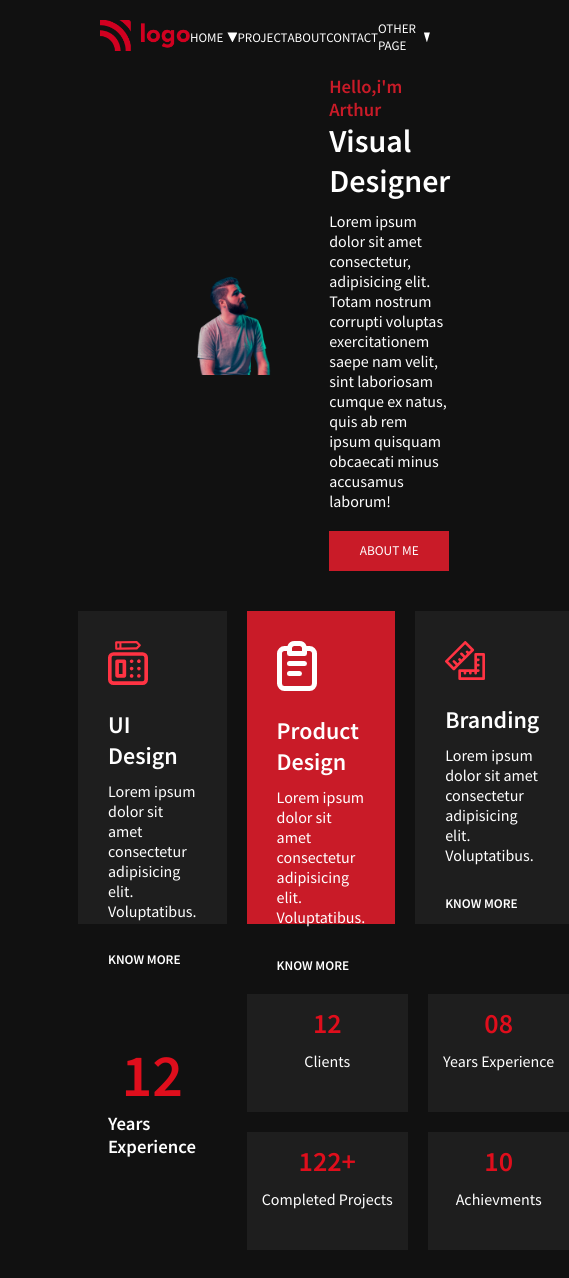
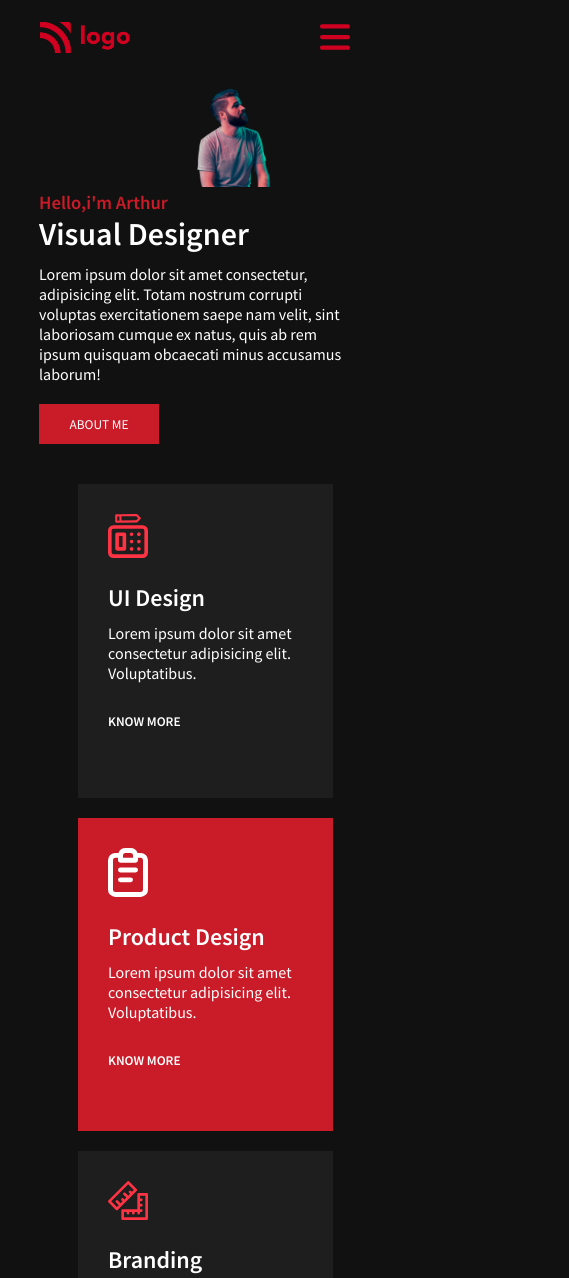
Before and after one commit to SantoshCT111/iNeuron-Project15, a plain HTML site: page index.html in a window 390 px wide. Shown: the top 1278 px of the page, 569 px wide, since content can reach past the window. Drawn offline with Linux system fonts and the light colour scheme.

Commit message:
mobile responsive update

```diff
--- a/index.html
+++ b/index.html
@@ -25,6 +25,9 @@
 
 
             </ul>
+            <div class="bar">
+                <img src="./bars-solid.svg" alt="">
+            </div>
         </nav>
 
         <div class="intro">
--- a/style.css
+++ b/style.css
@@ -17,6 +17,9 @@ body {
 .logo img {
     filter: invert(26%) sepia(95%) saturate(10058%) hue-rotate(349deg) brightness(82%) contrast(100%);
     width: 90px;
+}
+.bar {
+    display: none;
 }
 .upper {
 
@@ -292,3 +295,48 @@ footer{
 .social-icons :first-child {
     width: 12px;
 }
+@media screen  and (max-width:900px)
+
+{
+.nav-items {
+    display: none;
+}
+.bar {
+    display: block;
+}
+.bar img {
+    width: 30px;
+    filter: invert(26%) sepia(95%) saturate(10058%) hue-rotate(349deg) brightness(82%) contrast(100%);
+
+}
+.intro {
+    flex-direction: column;
+}
+ .intro-img{
+        align-self: flex-start;
+
+    }
+.intro-right{
+    width: 80%;
+}
+.skill p{
+
+}
+.skill {
+    width: 50%;
+}
+.skills {
+    width: 100%;
+    display: flex;
+    flex-direction: column;
+}
+.contact {
+  flex-direction: column;
+  height: 100%;
+  margin-left:50px;
+
+}
+nav {
+    margin: 20px 40px;
+}
+}
```
Also changed, not shown: bars-solid.svg (added).
